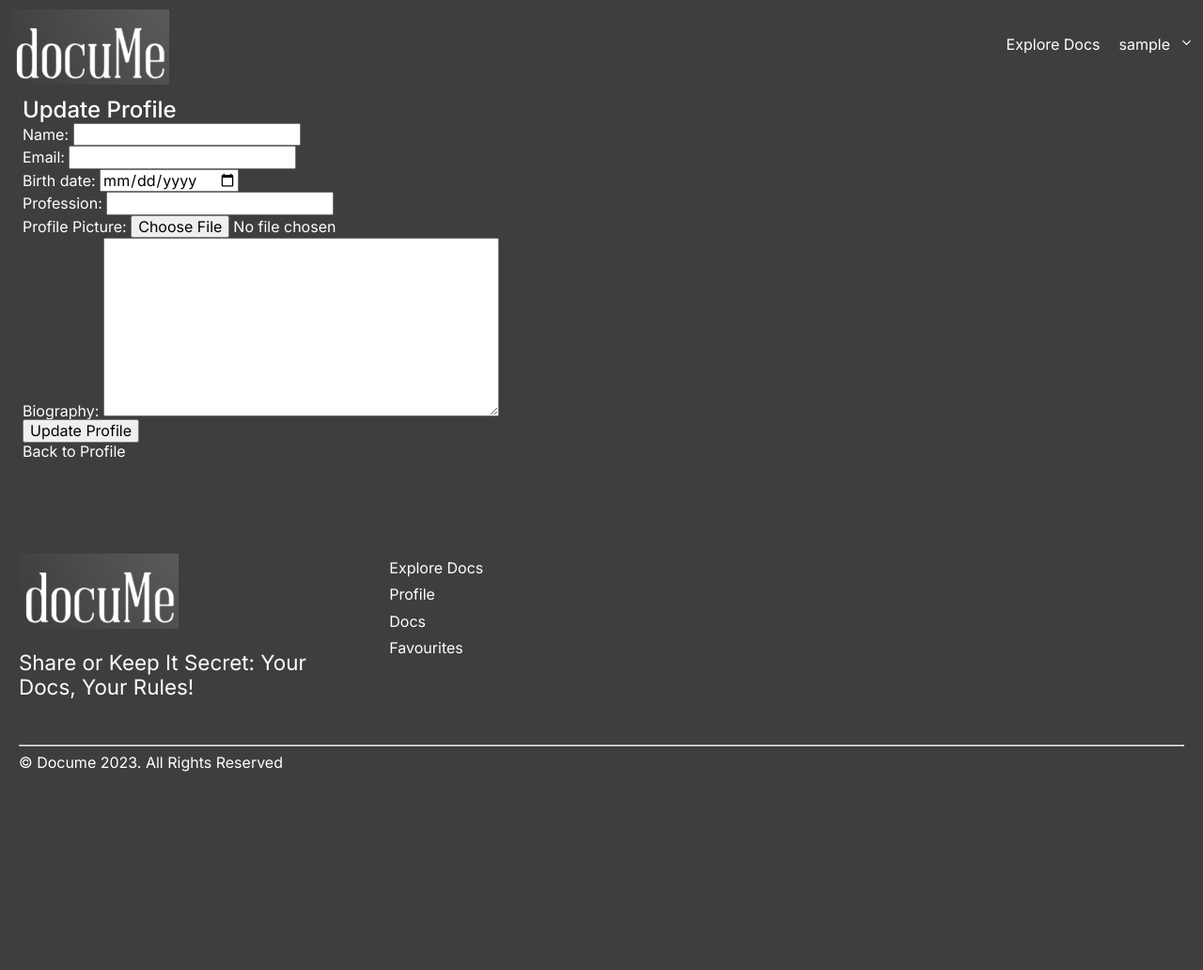
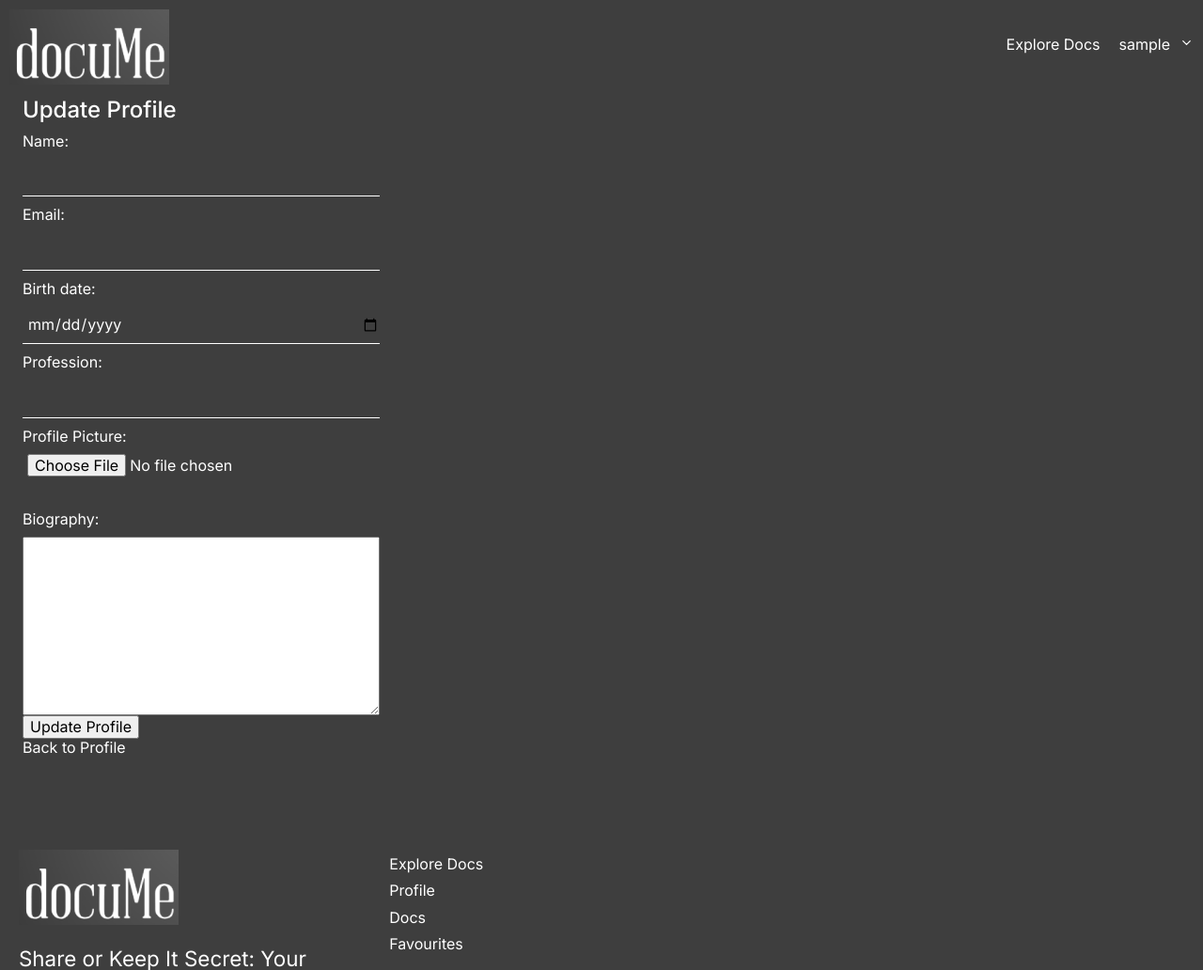
Before and after one commit to saamauro92/docume, a Django app: page /update_profile/1 in a window 1280 px wide. Shown: the top 1032 px of the page at 94% size. Before the commit the page ends 821 px from the top, so only its background shows below. Run offline with Django 3.2, Linux system fonts and the light colour scheme; the visitor is signed in with stand-in values (Sample User, id 1); style sheets or scripts are compiled from the project's sources; some libraries are stand-ins or nearby versions.

Commit message:
Add basic styles for form and for update profile page

```diff
--- a/static/css/style.scss
+++ b/static/css/style.scss
@@ -285,6 +285,40 @@ body {
   }
 }
 
+//---- FORMS
+
+form {
+  max-width: 380px;
+  input {
+    height: 40px;
+    padding-left: 5px;
+    background-color: $body;
+    border: none;
+    border-bottom: 1px solid white;
+    color: white;
+    outline: none;
+  }
+
+  input[type="checkbox"] {
+    height: 20px;
+    align-self: flex-start;
+  }
+  input[type="file"] {
+    height: 20px;
+    border: none;
+    background-color: transparent;
+    height: 50px;
+  }
+  label {
+    margin-top: 10px;
+  }
+  > p {
+    display: flex;
+    flex-direction: column;
+    gap: 10px;
+  }
+}
+
 //----------------------------------- INDEX.html
 
 .homepage {
@@ -546,7 +580,7 @@ body {
 //----------------------------------- PROFILE.html
 
 .profile-page {
-  padding-top: 80px;
+  padding-top: 40px;
 
   .secondary-navbar {
     display: grid;
@@ -570,7 +604,7 @@ body {
         }
 
         &.active {
-          border-right:2px solid #ccc;
+          border-right: 2px solid #ccc;
           border-bottom: 2px solid #ccc;
         }
       }
@@ -632,7 +666,17 @@ body {
   }
 }
 
-//----------------------------------- docpost_detail.html
+//----------------------------------- UPDATE_PROFILE.html
+
+.update-profile {
+  padding-top: 40px;
+
+  h1 {
+    margin-bottom: 20px;
+  }
+}
+
+//----------------------------------- DOCPOST_DETAIL.html
 
 .detail-page {
   padding: 60px 0 40px 0;
```
